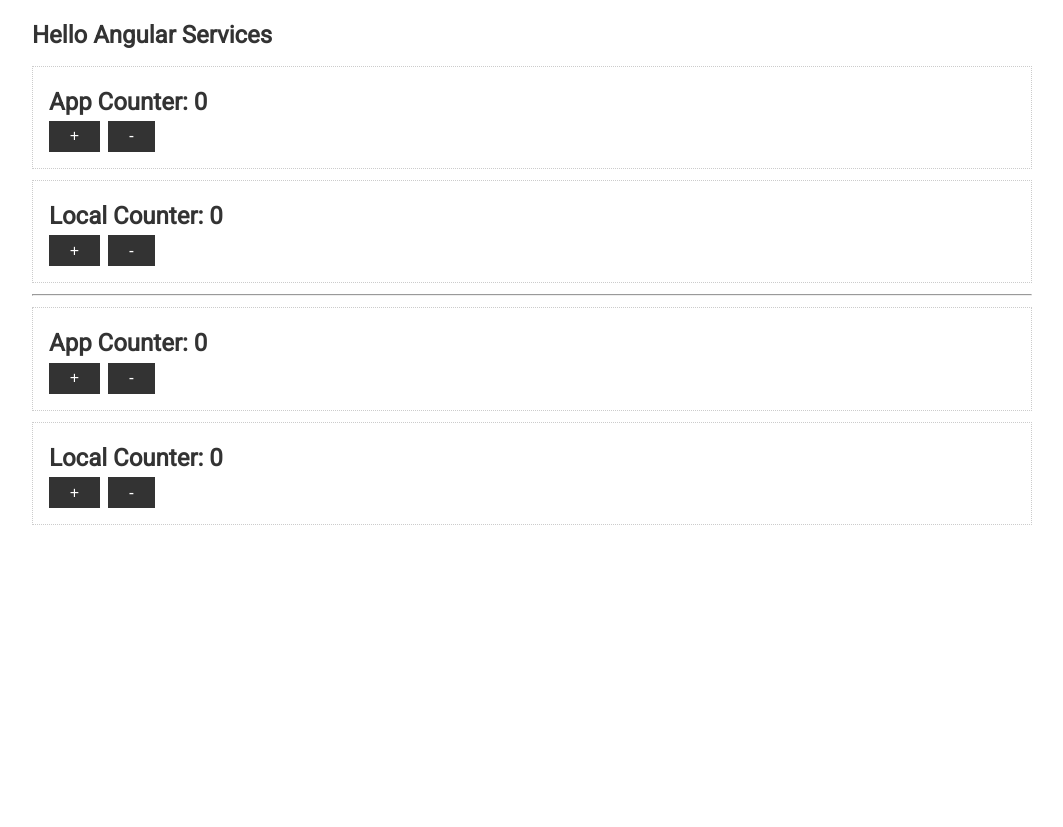
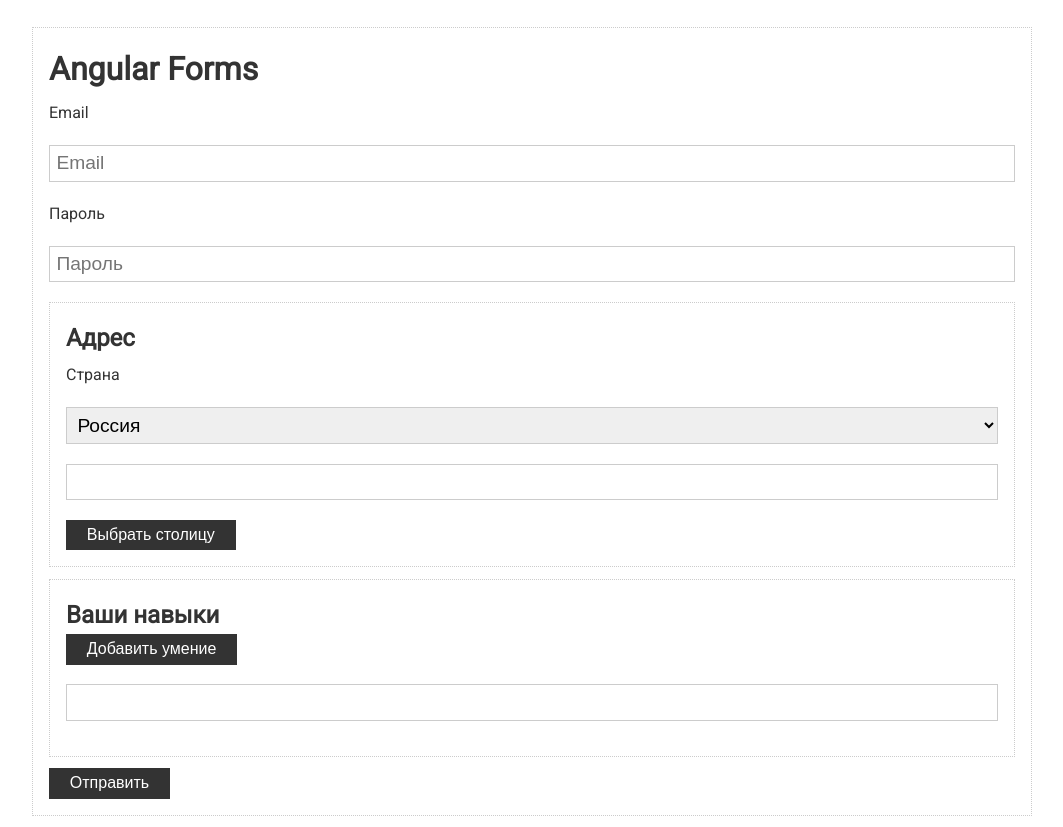
Before and after one commit to zubairov1993/EducAng, an Angular app: page / in a window 1280 px wide. Shown: the whole page, without its empty margins (108-1171 px from the left). Before the commit the page ends 800 px from the top, so only its background shows below. Built offline with nearby package versions, Linux system fonts and the light colour scheme.

Commit message:
'start-forms'

```diff
--- a/src/app/app.component.html
+++ b/src/app/app.component.html
@@ -1,16 +1,48 @@
 <div class="container">
-  <h2>Hello Angular Services</h2>
+  <form class="card">
+    <h1>Angular Forms</h1>
 
-  <div class="card">
-    <h2>App Counter: {{ appCounterService.counter }}</h2>
-    <button class="btn" (click)="appCounterService.increase()">+</button>
-    <button class="btn" (click)="appCounterService.decrease()">-</button>
-  </div>
-  <div class="card">
-    <h2>Local Counter: {{ localCounterService.counter }}</h2>
-    <button class="btn" (click)="localCounterService.increase()">+</button>
-    <button class="btn" (click)="localCounterService.decrease()">-</button>
-  </div>
-  <hr />
-  <app-counter></app-counter>
+    <div class="form-control">
+      <label>Email</label>
+      <input type="text" placeholder="Email" />
+      <div class="validation"></div>
+    </div>
+
+    <div class="form-control">
+      <label>Пароль</label>
+      <input type="password" placeholder="Пароль" />
+      <div class="validation"></div>
+    </div>
+
+    <div class="card">
+      <h2>Адрес</h2>
+
+      <div class="form-control">
+        <label>Страна</label>
+
+        <select>
+          <option value="ru">Россия</option>
+          <option value="ua">Украина</option>
+          <option value="by">Беларусь</option>
+        </select>
+      </div>
+
+      <div class="form-control">
+        <input type="text" />
+      </div>
+
+      <button class="btn">Выбрать столицу</button>
+    </div>
+
+    <div class="card">
+      <h2>Ваши навыки</h2>
+      <button class="btn">Добавить умение</button>
+      <div class="form-control">
+        <label></label>
+        <input type="text" />
+      </div>
+    </div>
+
+    <button class="btn">Отправить</button>
+  </form>
 </div>
--- a/src/app/app.component.ts
+++ b/src/app/app.component.ts
@@ -1,20 +1,11 @@
 import { Component } from '@angular/core';
-import { AppCounterService } from './services/app-counter.service';
-import { LocalCounterService } from './services/local-counter.service';
 
 
 @Component({
   selector: 'app-root',
   templateUrl: './app.component.html',
   styleUrls: ['./app.component.scss'],
-  providers: [
-    LocalCounterService
-  ]
 })
 export class AppComponent {
-  constructor(public appCounterService: AppCounterService,
-    public localCounterService: LocalCounterService
-    ) {
 
-  }
 }
--- a/src/app/app.module.ts
+++ b/src/app/app.module.ts
@@ -4,15 +4,12 @@
 
 import { AppComponent } from './app.component';
 import { FormsModule } from '@angular/forms';
-import { CounterComponent } from './counter/counter.component';
-// import { AppCounterService } from './services/app-counter.service';
 
 
 
 @NgModule({
   declarations: [
     AppComponent,
-    CounterComponent,
 
   ],
   imports: [
@@ -21,7 +18,6 @@
     CommonModule
   ],
   providers: [
-    // AppCounterService // подключил через @Injectable в Service
   ],
   bootstrap: [AppComponent]
 })
--- a/src/app/counter/counter.component.html
+++ /dev/null
@@ -1,11 +0,0 @@
-<div class="card">
-  <h2>App Counter: {{ appCounterService.counter }}</h2>
-  <button class="btn" (click)="appCounterService.increase()">+</button>
-  <button class="btn" (click)="appCounterService.decrease()">-</button>
-</div>
-
-<div class="card">
-  <h2>Local Counter: {{ localCounterService.counter }}</h2>
-  <button class="btn" (click)="localCounterService.increase()">+</button>
-  <button class="btn" (click)="localCounterService.decrease()">-</button>
-</div>
--- a/src/app/counter/counter.component.ts
+++ /dev/null
@@ -1,22 +0,0 @@
-import { Component} from '@angular/core';
-import { AppCounterService } from '../services/app-counter.service';
-import { LocalCounterService } from '../services/local-counter.service';
-
-@Component({
-  selector: 'app-counter',
-  templateUrl: './counter.component.html',
-  styleUrls: ['./counter.component.scss'],
-  providers: [LocalCounterService]
-})
-export class CounterComponent {
-
-  constructor(
-    public appCounterService: AppCounterService,
-    public localCounterService: LocalCounterService
-    ) {
-
-  }
-
-
-
-}
--- a/src/app/services/app-counter.service.ts
+++ /dev/null
@@ -1,23 +0,0 @@
-import { Injectable } from "@angular/core"
-import { LogService } from "./log.service"
-
-@Injectable({
-  providedIn: 'root'
-})
-export class AppCounterService {
-  counter = 0
-
-  constructor(private logService: LogService) {
-
-  }
-
-  increase() {
-    this.logService.log('increase counter...')
-    this.counter++
-  }
-  decrease() {
-    this.logService.log('decrease counter...')
-
-    this.counter--
-  }
-}
--- a/src/app/services/local-counter.service.ts
+++ /dev/null
@@ -1,13 +0,0 @@
-import { Injectable } from '@angular/core';
-
-@Injectable()
-export class LocalCounterService {
-  counter = 0
-
-  increase() {
-    this.counter++
-  }
-  decrease() {
-    this.counter--
-  }
-}
--- a/src/app/services/log.service.ts
+++ /dev/null
@@ -1,11 +0,0 @@
-import { Injectable } from '@angular/core';
-
-@Injectable({
-  providedIn: 'root'
-})
-export class LogService {
-
-  log(text) {
-    console.log(`Log: ${text}`);
-  }
-}
```
Also changed, not shown: src/app/counter/counter.component.scss (deleted).
